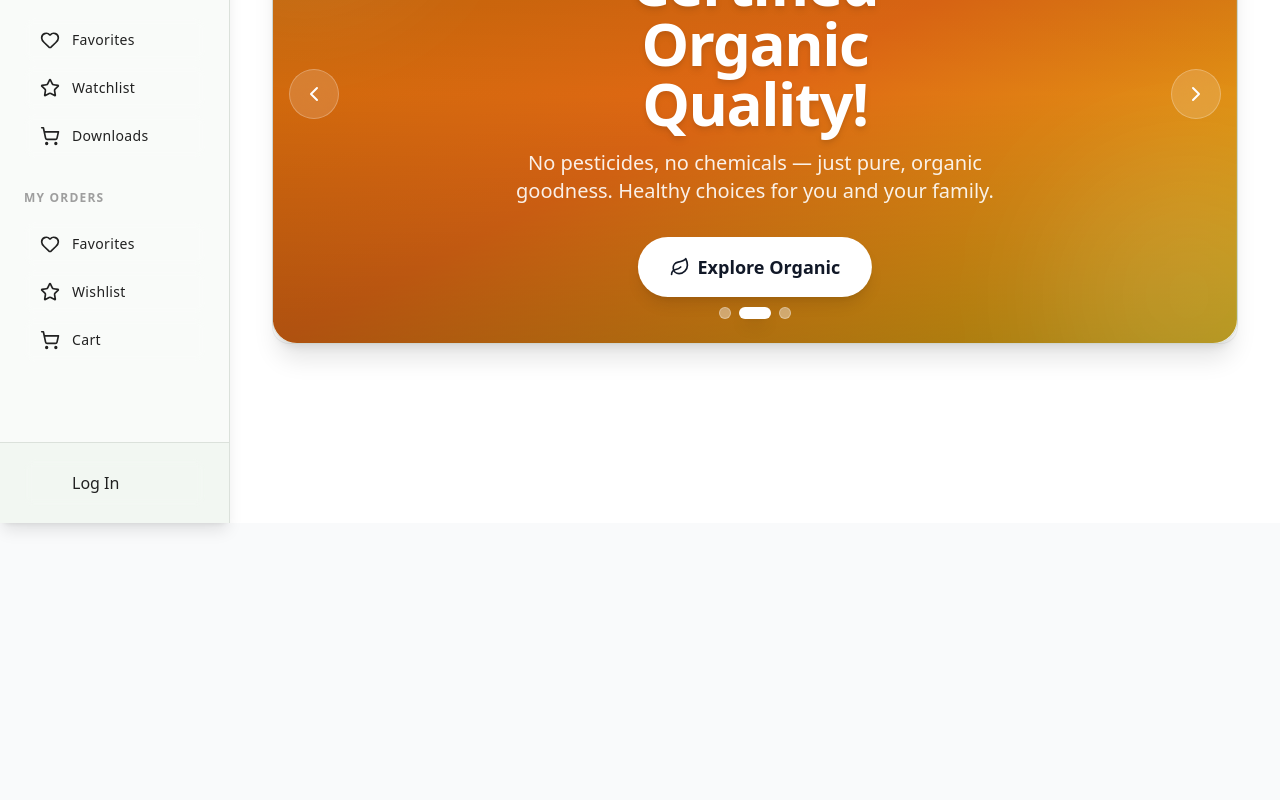
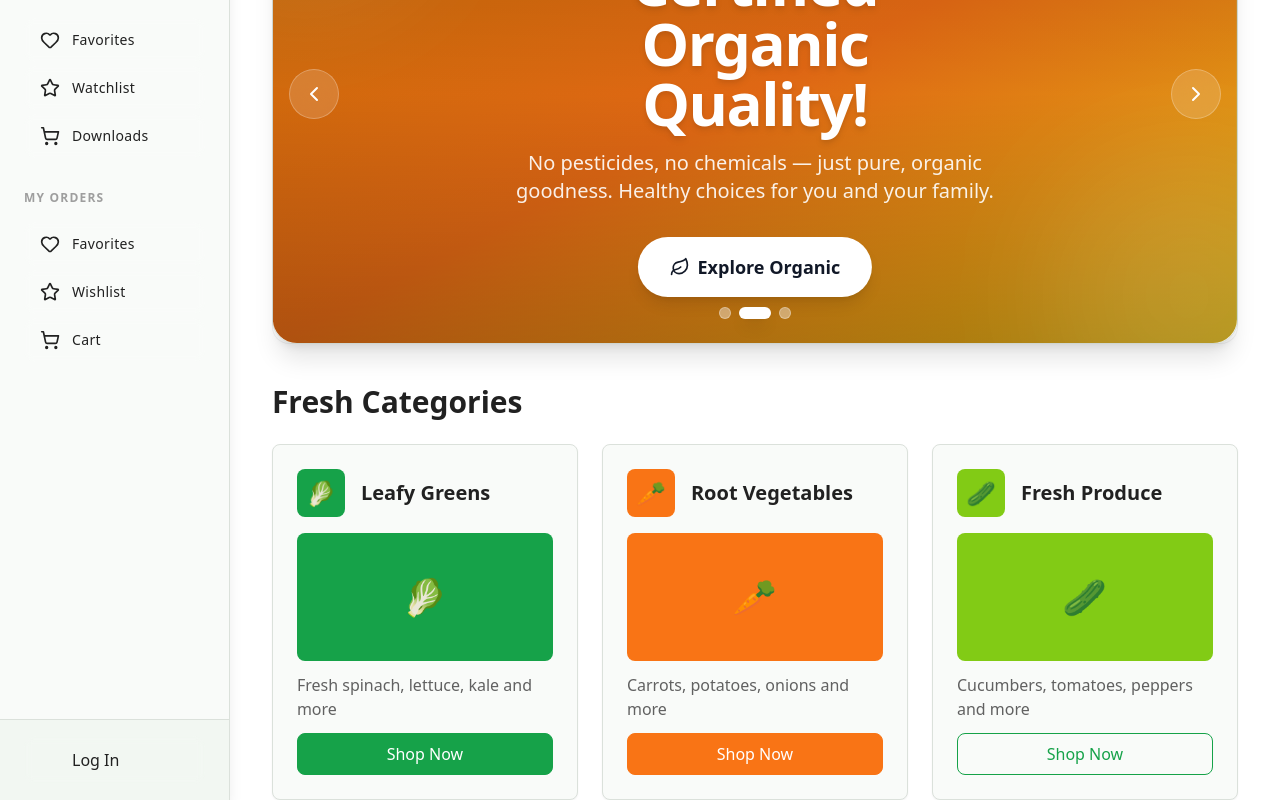
Before and after one commit to abuRizq/vegetable-shop, a Next.js app in the folder frontend/: page / in a window 1280 px wide. Shown: the part 277-1077 px from the top of the page. Before the commit the page ends 800 px from the top, so only its background shows below. Built offline with nearby package versions, Linux system fonts and the light colour scheme.

Commit message:
feat: Enhance HomePage layout with Fresh Categories section; update Sidebar and Header styles for consistency

```diff
--- a/frontend/src/app/(MainLayout)/page.tsx
+++ b/frontend/src/app/(MainLayout)/page.tsx
@@ -81,10 +81,93 @@ export default function HomePage() {
       className="min-h-screen w-full content-transition"
       style={{ backgroundColor: "hsl(var(--background))" }}
     >
-      <main className="">
+      <main className="min-h-screen">
         <Header />
         <HeroSlider />
+        <div className="w-[92%] mx-auto mt-10">
+          <h2
+            className="text-3xl font-bold mb-6"
+            style={{ color: "hsl(var(--text-primary))" }}
+          >
+            Fresh Categories
+          </h2>
+          <div className="grid grid-cols-1 md:grid-cols-2 lg:grid-cols-3 gap-6">
+            <div className="card p-6 hover:shadow-green transition-all duration-700 ease-in-out hover:scale-105 hover:-translate-y-2 transform">
+              <div className="flex items-center mb-4">
+                <div className="w-12 h-12 bg-primary rounded-lg flex items-center justify-center mr-4 transition-transform duration-600 ease-in-out group-hover:rotate-12">
+                  <span className="text-2xl">🥬</span>
+                </div>
+                <h3
+                  className="text-xl font-semibold transition-colors duration-400 ease-in-out"
+                  style={{ color: "hsl(var(--text-primary))" }}
+                >
+                  Leafy Greens
+                </h3>
+              </div>
+              <div className="space-y-3">
+                <div className="h-32 bg-primary rounded-lg flex items-center justify-center overflow-hidden transition-colors duration-500 ease-in-out">
+                  <span className="text-4xl transition-transform duration-600 ease-in-out hover:scale-125">🥬</span>
+                </div>
+                <p style={{ color: "hsl(var(--text-secondary))" }} className="transition-opacity duration-400 ease-in-out">
+                  Fresh spinach, lettuce, kale and more
+                </p>
+                <button className="btn-primary w-full py-2 rounded-lg transition-all duration-500 ease-in-out hover:shadow-lg active:scale-95">
+                  Shop Now
+                </button>
+              </div>
+            </div>
 
+            <div className="card p-6 hover:shadow-green transition-all duration-700 ease-in-out hover:scale-105 hover:-translate-y-2 transform group">
+              <div className="flex items-center mb-4">
+                <div className="w-12 h-12 bg-secondary rounded-lg flex items-center justify-center mr-4 transition-transform duration-600 ease-in-out group-hover:rotate-12">
+                  <span className="text-2xl">🥕</span>
+                </div>
+                <h3
+                  className="text-xl font-semibold transition-colors duration-400 ease-in-out"
+                  style={{ color: "hsl(var(--text-primary))" }}
+                >
+                  Root Vegetables
+                </h3>
+              </div>
+              <div className="space-y-3">
+                <div className="h-32 bg-secondary rounded-lg flex items-center justify-center overflow-hidden transition-colors duration-500 ease-in-out">
+                  <span className="text-4xl transition-transform duration-600 ease-in hover:scale-125">🥕</span>
+                </div>
+                <p style={{ color: "hsl(var(--text-secondary))" }} className="transition-opacity duration-400 ease-in-out">
+                  Carrots, potatoes, onions and more
+                </p>
+                <button className="btn-secondary w-full py-2 rounded-lg transition-all duration-500 ease-in-out hover:shadow-lg active:scale-95">
+                  Shop Now
+                </button>
+              </div>
+            </div>
+
+            <div className="card p-6 hover:shadow-green transition-all duration-700 ease-in-out hover:scale-105 hover:-translate-y-2 transform group">
+              <div className="flex items-center mb-4">
+                <div className="w-12 h-12 bg-accent rounded-lg flex items-center justify-center mr-4 transition-transform duration-600 ease-in-out group-hover:rotate-12">
+                  <span className="text-2xl">🥒</span>
+                </div>
+                <h3
+                  className="text-xl font-semibold transition-colors duration-400 ease-in-out"
+                  style={{ color: "hsl(var(--text-primary))" }}
+                >
+                  Fresh Produce
+                </h3>
+              </div>
+              <div className="space-y-3">
+                <div className="h-32 bg-accent rounded-lg flex items-center justify-center overflow-hidden transition-colors duration-500 ease-in-out">
+                  <span className="text-4xl transition-transform duration-600 ease-in-out hover:scale-125">🥒</span>
+                </div>
+                <p style={{ color: "hsl(var(--text-secondary))" }} className="transition-opacity duration-400 ease-in-out">
+                  Cucumbers, tomatoes, peppers and more
+                </p>
+                <button className="btn-outline w-full py-2 rounded-lg transition-all duration-500 ease-in-out hover:shadow-lg active:scale-95">
+                  Shop Now
+                </button>
+              </div>
+            </div>
+          </div>
+        </div>
       </main>
     </div>
   );
--- a/frontend/src/app/_Components/Sidbar.tsx
+++ b/frontend/src/app/_Components/Sidbar.tsx
@@ -24,7 +24,7 @@ function Sidebar() {
     return (
         <aside
             className={`
-            h-screen flex flex-col
+            min-h-screen   flex flex-col
             border-r shadow-2xl
             transition-all duration-500 ease-in-out relative
             backdrop-blur-xl sidebar-transition
--- a/frontend/src/app/_Components/header/header.tsx
+++ b/frontend/src/app/_Components/header/header.tsx
@@ -33,7 +33,6 @@ function Header() {
         {/* Notifications */}
         <div className="transition-all duration-300 hover:scale-105">
           <ThemeToggle />
-
         </div>
         <div
           className="relative p-2 rounded-xl transition-all duration-200 hover:scale-105 group"
--- a/frontend/src/app/globals.css
+++ b/frontend/src/app/globals.css
@@ -116,7 +116,8 @@ input,
 .nav,
 footer {
   transition: background-color 0.3s ease, color 0.3s ease,
-    border-color 0.3s ease;
+    border-color 0.3s ease, transform 0.3s ease, box-shadow 0.3s ease,
+    opacity 0.3s ease;
 }
 
 body {
```
